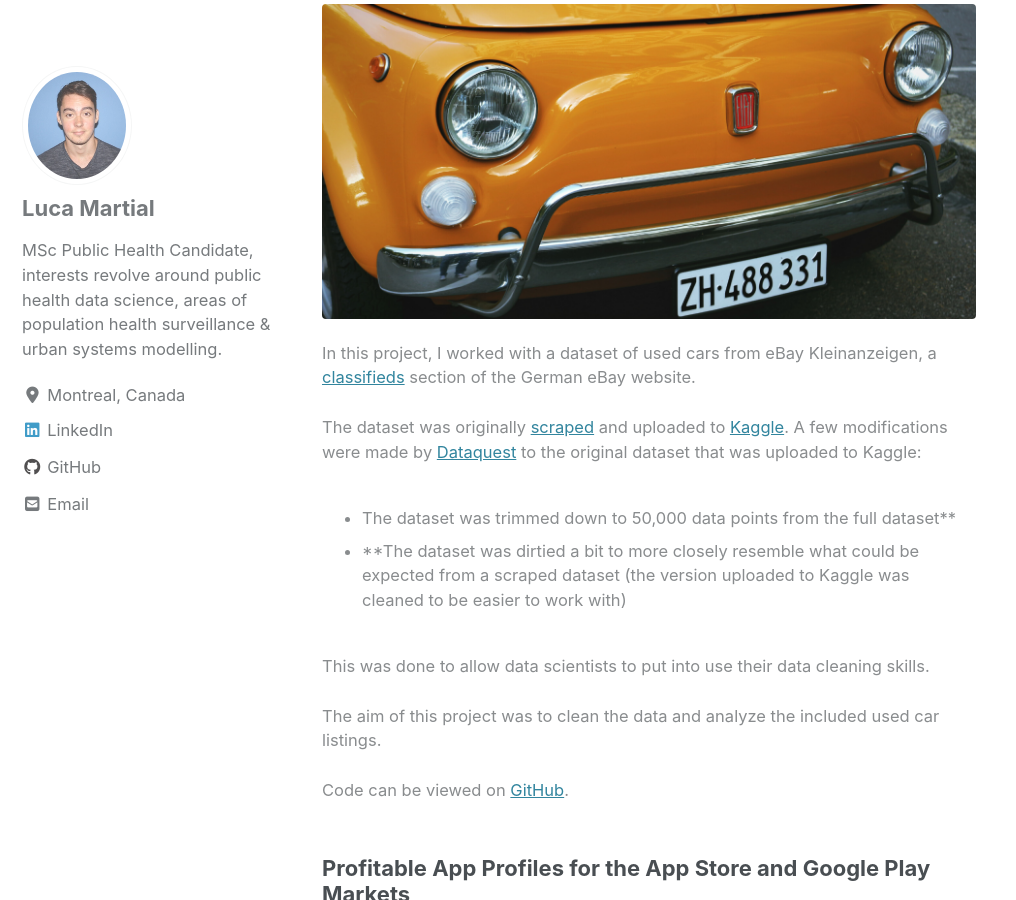
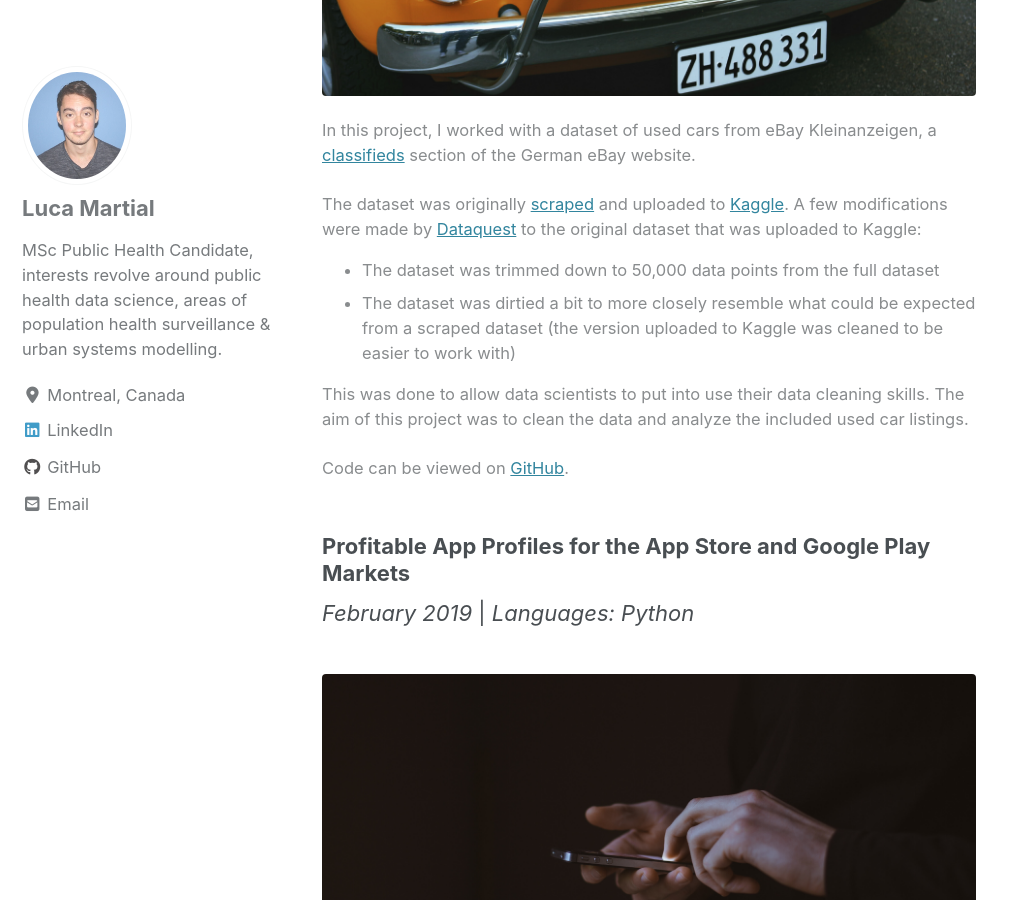
Before and after one commit to luca-martial/luca-martial.github.io, a Jekyll site: the page built from _pages/projects.md, in a window 1280 px wide and 900 px high, scrolled down 6813 px. Shown: the whole window, without its empty margins (0-1016 px from the left). Built offline with Jekyll 4.4.1, drawn with Linux system fonts in a browser that asks for light colours; cached includes are drawn as plain includes; nearby versions of some CDN libraries.

Commit message:
caption bold fix

```diff
--- a/_pages/projects.md
+++ b/_pages/projects.md
@@ -43,70 +43,70 @@
 ### Analyzing NYC High School Data
 *June 2019* | *Languages: Python*
 {% include figure image_path="/images/sat.png" caption="
-**New York City has published the following data on student [SAT](https://en.wikipedia.org/wiki/SAT) scores by high school, along with additional demographic data sets:**<br/><br/>
+New York City has published the following data on student [SAT](https://en.wikipedia.org/wiki/SAT) scores by high school, along with additional demographic data sets:
 
-- **SAT scores by school - SAT scores for each high school in New York City**
-- **School attendance - Attendance information for each school in New York City**
-- **Class size - Information on class size for each school**
-- **AP test results - Advanced Placement (AP) exam results for each high school (passing an optional AP exam in a particular subject can earn a student college credit in that subject)**
-- **Graduation outcomes - The percentage of students who graduated, and other outcome information**
-- **Demographics - Demographic information for each school**
-- **School survey - Surveys of parents, teachers, and students at each school**<br/><br/>
+- SAT scores by school - SAT scores for each high school in New York City
+- School attendance - Attendance information for each school in New York City
+- Class size - Information on class size for each school
+- AP test results - Advanced Placement (AP) exam results for each high school (passing an optional AP exam in a particular subject can earn a student college credit in that subject)
+- Graduation outcomes - The percentage of students who graduated, and other outcome information
+- Demographics - Demographic information for each school
+- School survey - Surveys of parents, teachers, and students at each school
 
-**New York City has a significant immigrant population and is very diverse, so comparing demographic factors such as race, income and gender with SAT scores can be an interesting way to explore whether the SAT is a fair test. This was the goal of this quick analysis.**<br/><br/>
+New York City has a significant immigrant population and is very diverse, so comparing demographic factors such as race, income and gender with SAT scores can be an interesting way to explore whether the SAT is a fair test. This was the goal of this quick analysis.<br/><br/>
 
-**Code can be viewed on [GitHub](https://github.com/luca-martial/Analyzing-NYC-High-School-Data).**"%}
+Code can be viewed on [GitHub](https://github.com/luca-martial/Analyzing-NYC-High-School-Data)."%}
 
 
 ### Analyzing Employee Exit Surveys
 *June 2019* | *Languages: Python*
 {% include figure image_path="/images/employee.png" caption="
-**In this project, I worked with exit surveys from employees of the [Department of Education, Training and Employment](https://en.wikipedia.org/wiki/Department_of_Education_and_Training_(Queensland)) (DETE) and the Technical and Further Education (TAFE) institute in Queensland, Australia.**<br/><br/>
+In this project, I worked with exit surveys from employees of the [Department of Education, Training and Employment](https://en.wikipedia.org/wiki/Department_of_Education_and_Training_(Queensland)) (DETE) and the Technical and Further Education (TAFE) institute in Queensland, Australia.<br/><br/>
 
-**I played the role of a data analyst and pretended my stakeholders want to know the following:**<br/><br/>
+I played the role of a data analyst and pretended my stakeholders want to know the following:
 
-- **Are employees who only worked for the institutes for a short period of time resigning due to some kind of dissatisfaction? What about employees who have been there longer?**
-- **Did more employees in the DETE or TAFE institute end their employment because they were dissatisfied in some way?**
-- **How many people in each age group resgined due to some kind of dissatisfaction? Are younger employees resigning due to some kind of dissatisfaction? What about older employees?**<br/><br/>
+- Are employees who only worked for the institutes for a short period of time resigning due to some kind of dissatisfaction? What about employees who have been there longer?
+- Did more employees in the DETE or TAFE institute end their employment because they were dissatisfied in some way?
+- How many people in each age group resgined due to some kind of dissatisfaction? Are younger employees resigning due to some kind of dissatisfaction? What about older employees?
 
-**I had to combine the results for *both* surveys to answer these questions. However, although both used the same survey template, one of them customized some of the answers. I therefore aimed to perform lots of data cleaning before getting started analyzing.**<br/><br/>
+I had to combine the results for *both* surveys to answer these questions. However, although both used the same survey template, one of them customized some of the answers. I therefore aimed to perform lots of data cleaning before getting started analyzing.<br/><br/>
 
-**Code can be viewed on [GitHub](https://github.com/luca-martial/Analyzing-Employee-Exit-Surveys).**"%}
+Code can be viewed on [GitHub](https://github.com/luca-martial/Analyzing-Employee-Exit-Surveys)."%}
 
 
 ### Job Outcomes of College Students Between 2010 and 2012 in the U.S.
 *May 2019* | *Languages: Python*
 {% include figure image_path="/images/college.png" caption="
-**In this project, I worked with a dataset on the job outcomes of students who graduated from college between 2010 and 2012. The original data on job outcomes was released by [American Community Survey](https://www.census.gov/programs-surveys/acs/), which conducts surveys and aggregates the data. [FiveThirtyEight](https://fivethirtyeight.com/) cleaned the dataset and released it on their [Github repo](https://github.com/fivethirtyeight/data/tree/master/college-majors).**<br/><br/>
+In this project, I worked with a dataset on the job outcomes of students who graduated from college between 2010 and 2012. The original data on job outcomes was released by [American Community Survey](https://www.census.gov/programs-surveys/acs/), which conducts surveys and aggregates the data. [FiveThirtyEight](https://fivethirtyeight.com/) cleaned the dataset and released it on their [Github repo](https://github.com/fivethirtyeight/data/tree/master/college-majors).<br/><br/>
 
-**This project was done to showcase how using the pandas plotting functionality along with the Jupyter notebook interface allows us to explore data quickly using visualizations.**<br/><br/>
+This project was done to showcase how using the pandas plotting functionality along with the Jupyter notebook interface allows us to explore data quickly using visualizations.<br/><br/>
 
-**Using visualizations, I explored the following questions from the dataset:**<br/><br/>
+Using visualizations, I explored the following questions from the dataset:
 
-- **Do students in more popular majors make more money?**
-- **How many majors are predominantly male? Predominantly female?**
-- **Which category of majors have the most students?**<br/><br/>
+- Do students in more popular majors make more money?
+- How many majors are predominantly male? Predominantly female?
+- Which category of majors have the most students?
 
-**Code can be viewed on [GitHub](https://github.com/luca-martial/Earnings-Based-on-College-Majors).**"%}
+Code can be viewed on [GitHub](https://github.com/luca-martial/Earnings-Based-on-College-Majors)."%}
 
 
 ### Exploring Hacker News Posts
 *April 2019* | *Languages: Python*
 {% include figure image_path="/images/hacker-news.png" caption="
-**In this project, I worked with a data set of submissions to popular technology site [Hacker News](https://news.ycombinator.com/).**<br/><br/>
+In this project, I worked with a data set of submissions to popular technology site [Hacker News](https://news.ycombinator.com/).<br/><br/>
 
-**Hacker news is a site started by the startup incubator [Y Combinator](https://www.ycombinator.com/), where user-submitted stories (known as 'posts') are voted and commented upon, similar to reddit.**<br/><br/>
+Hacker news is a site started by the startup incubator [Y Combinator](https://www.ycombinator.com/), where user-submitted stories (known as 'posts') are voted and commented upon, similar to reddit.<br/><br/>
 
-**I was specifically interested in posts whose titles begin with either 'Ask HN' or 'Show HN'. Users submit 'Ask HN' posts to ask the Hacker News community a specific question. Likewise, users submit 'Show HN' posts to show the Hacker News community a project, product, or just generally something interesting.**<br/><br/>
+I was specifically interested in posts whose titles begin with either 'Ask HN' or 'Show HN'. Users submit 'Ask HN' posts to ask the Hacker News community a specific question. Likewise, users submit 'Show HN' posts to show the Hacker News community a project, product, or just generally something interesting.<br/><br/>
 
-**I compared these two types of posts to determine the following:**<br/><br/>
+I compared these two types of posts to determine the following:
 
-- **Do Ask HN or Show HN posts receive more comments on average?**
-- **Do posts created at a certain time receive more comments on average?**
-- **Do Ask HN or Show HN posts receive more points on average?**
-- **Do posts created at a certain time receive more points on average?**<br/><br/>
+- Do Ask HN or Show HN posts receive more comments on average?
+- Do posts created at a certain time receive more comments on average?
+- Do Ask HN or Show HN posts receive more points on average?
+- Do posts created at a certain time receive more points on average?
 
-**Code can be viewed on [GitHub](https://github.com/luca-martial/Hacker-News-Posts-Analysis).**"%}
+Code can be viewed on [GitHub](https://github.com/luca-martial/Hacker-News-Posts-Analysis)."%}
 
 
 ### Ebay Car Sales Analysis
@@ -114,14 +114,12 @@
 {% include figure image_path="/images/ebay_car.png" caption="
 In this project, I worked with a dataset of used cars from eBay Kleinanzeigen, a [classifieds](https://en.wikipedia.org/wiki/Classified_advertising) section of the German eBay website.<br/><br/>
 
-The dataset was originally [scraped](https://en.wikipedia.org/wiki/Web_scraping) and uploaded to [Kaggle](https://www.kaggle.com/orgesleka/used-cars-database/data). A few modifications were made by [Dataquest](https://www.dataquest.io/) to the original dataset that was uploaded to Kaggle:<br/><br/>
+The dataset was originally [scraped](https://en.wikipedia.org/wiki/Web_scraping) and uploaded to [Kaggle](https://www.kaggle.com/orgesleka/used-cars-database/data). A few modifications were made by [Dataquest](https://www.dataquest.io/) to the original dataset that was uploaded to Kaggle:
 
-- The dataset was trimmed down to 50,000 data points from the full dataset**
-- **The dataset was dirtied a bit to more closely resemble what could be expected from a scraped dataset (the version uploaded to Kaggle was cleaned to be easier to work with)<br/><br/>
+- The dataset was trimmed down to 50,000 data points from the full dataset
+- The dataset was dirtied a bit to more closely resemble what could be expected from a scraped dataset (the version uploaded to Kaggle was cleaned to be easier to work with)
 
-This was done to allow data scientists to put into use their data cleaning skills.<br/><br/>
-
-The aim of this project was to clean the data and analyze the included used car listings.<br/><br/>
+This was done to allow data scientists to put into use their data cleaning skills. The aim of this project was to clean the data and analyze the included used car listings.<br/><br/>
 
 Code can be viewed on [GitHub](https://github.com/luca-martial/Exploring-Ebay-Car-Sales-Data)." %}
 
```
Also changed, not shown: other parts of _pages/projects.md (+3 -3 lines).
